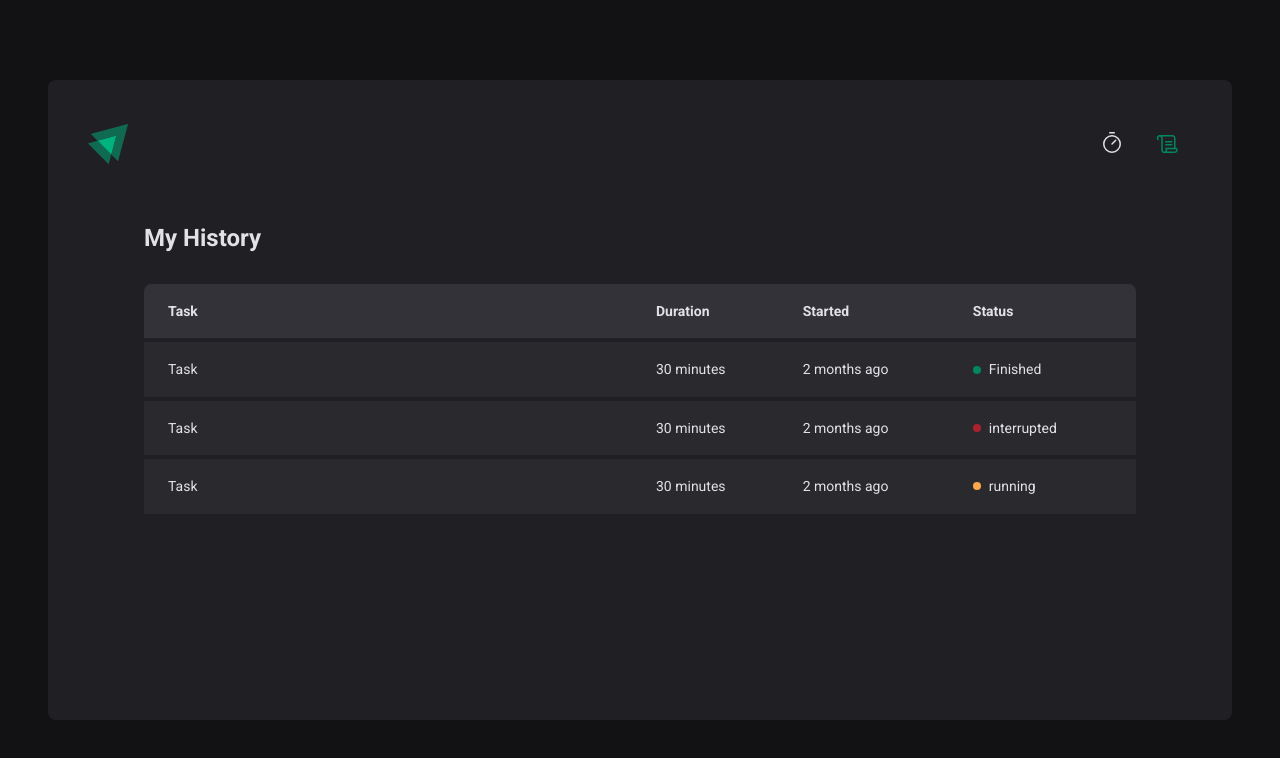
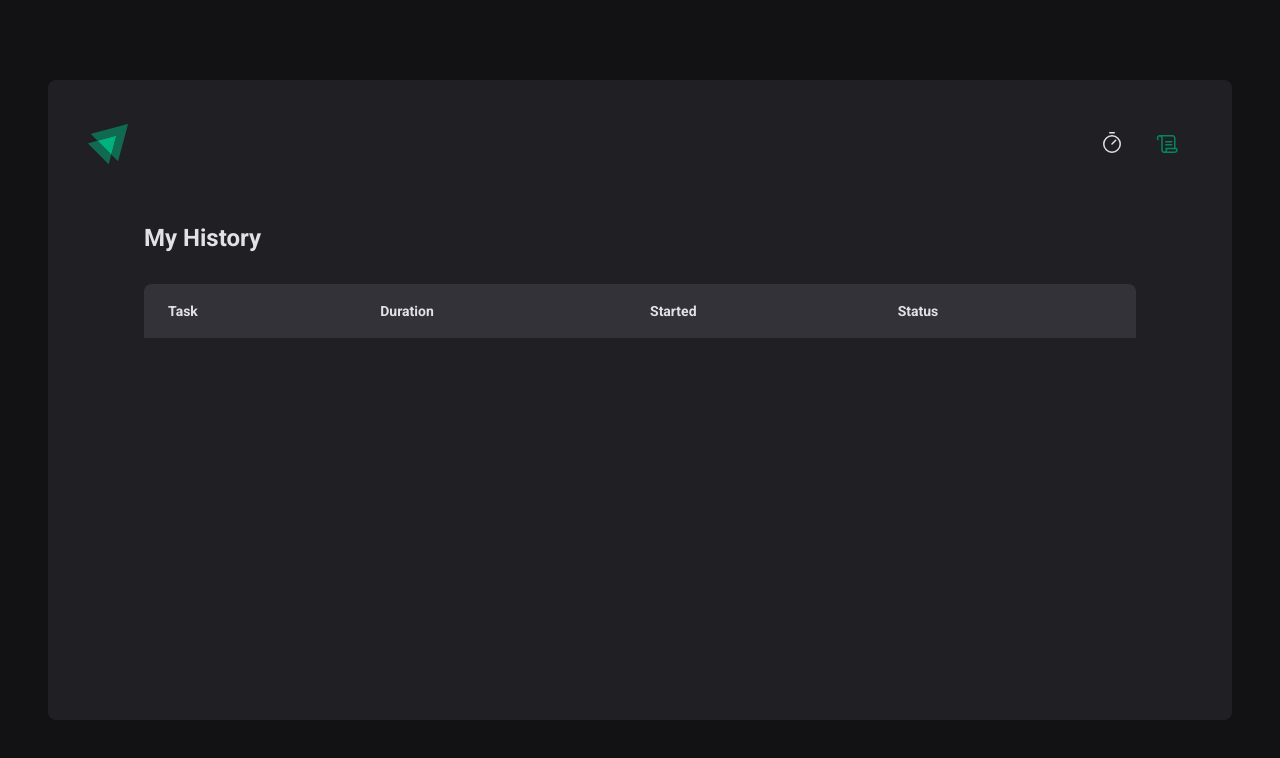
Before and after one commit to cleisonmp/task-timer, a React (Vite) app: page /history in a window 1280 px wide. Shown: the top 758 px of the page. Built offline with nearby package versions, Linux system fonts and the light colour scheme.

Commit message:
Show cycles on history page

```diff
--- a/src/contexts/CyclesContext.tsx
+++ b/src/contexts/CyclesContext.tsx
@@ -10,8 +10,7 @@ interface Cycle {
   task: string
   minutesAmount: number
   startDate: Date
-  interruptedDate?: Date
-  finishedDate?: Date
+  taskTimeElapsed?: number
 }
 
 interface CyclesContextInfo {
@@ -54,6 +53,7 @@ export function CyclesContextProvider({
         }
       }),
     )
+
     setActiveCycleId(null)
     setSecondsPassedAmount(0)
   }
@@ -68,7 +68,6 @@ export function CyclesContextProvider({
     setCycles((state) => [...state, newCycle])
     setActiveCycleId(newCycleId)
     setSecondsPassedAmount(0)
-    // reset()
   }
 
   const setSecondsPassedOnCycle = (seconds: number) => {
--- a/src/pages/History/index.tsx
+++ b/src/pages/History/index.tsx
@@ -1,6 +1,13 @@
+import { formatDistanceToNow } from 'date-fns'
+import { useContext } from 'react'
+import { CyclesContext } from '../../contexts/CyclesContext'
 import { HistoryContainer, HistoryList, TaskStatus } from './styles'
 
 export function History() {
+  const { cycles } = useContext(CyclesContext)
+
+  document.title = 'Timer - History'
+
   return (
     <HistoryContainer>
       <h1>My History</h1>
@@ -15,30 +22,33 @@ export function History() {
             </tr>
           </thead>
           <tbody>
-            <tr>
-              <td>Task</td>
-              <td>30 minutes</td>
-              <td>2 months ago</td>
-              <td>
-                <TaskStatus taskStatus="completed">Finished</TaskStatus>
-              </td>
-            </tr>
-            <tr>
-              <td>Task</td>
-              <td>30 minutes</td>
-              <td>2 months ago</td>
-              <td>
-                <TaskStatus taskStatus="interrupted">interrupted</TaskStatus>
-              </td>
-            </tr>
-            <tr>
-              <td>Task</td>
-              <td>30 minutes</td>
-              <td>2 months ago</td>
-              <td>
-                <TaskStatus taskStatus="running">running</TaskStatus>
-              </td>
-            </tr>
+            {cycles.map((cycle, index) => {
+              const wasTaskCompleted =
+                cycle.taskTimeElapsed === cycle.minutesAmount * 60
+
+              return (
+                <tr key={String(new Date()) + index}>
+                  <td>{cycle.task}</td>
+                  <td>{cycle.minutesAmount} minutes</td>
+                  <td>
+                    {formatDistanceToNow(cycle.startDate, { addSuffix: true })}
+                  </td>
+                  <td>
+                    {cycle.taskTimeElapsed ? (
+                      <TaskStatus
+                        taskStatus={
+                          wasTaskCompleted ? 'completed' : 'interrupted'
+                        }
+                      >
+                        {wasTaskCompleted ? 'Finished' : 'Interrupted'}
+                      </TaskStatus>
+                    ) : (
+                      <TaskStatus taskStatus="running">Running</TaskStatus>
+                    )}
+                  </td>
+                </tr>
+              )
+            })}
           </tbody>
         </table>
       </HistoryList>
```
